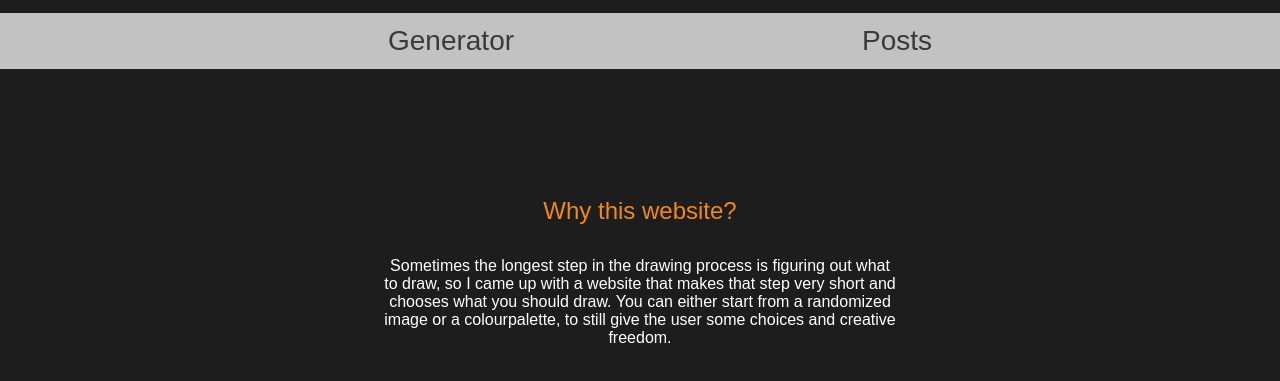
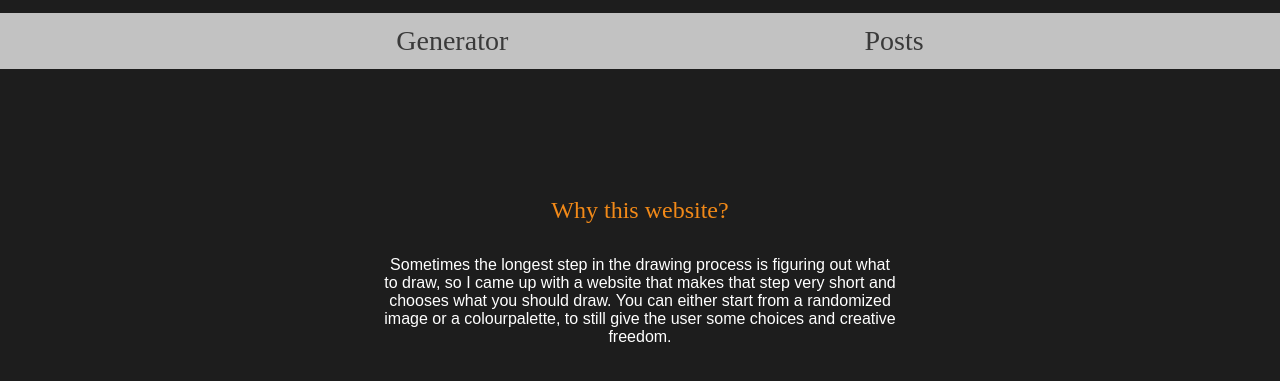
Before and after one commit to EHB-MCT/web2-frontend-BrittHellinckx, a website built with webpack: page docs/index.html in a window 1280 px wide. Shown: the part 121-502 px from the top of the page. Built offline with nearby package versions, Linux system fonts and the light colour scheme; a web font is replaced by a local one.

Commit message:
Deleting font

```diff
--- a/docs/style.css
+++ b/docs/style.css
@@ -8,7 +8,6 @@ body {
 }
 
 h2 {
-    font-family: ff-cocon-pro, sans-serif;
     font-weight: 400;
     font-style: normal;
     color: #F18918;
@@ -25,7 +24,6 @@ p {
 
 /*NAVIGATION*/
 nav {
-    font-family: ff-cocon-pro, sans-serif;
     font-weight: 400;
     font-style: normal;
 }
```
Also changed, not shown: docs/index.html (+0 -1 lines), docs/pages/generator.html (+0 -1 lines), docs/pages/posts.html (+0 -1 lines), docs/pages/profile.html (+0 -1 lines).
